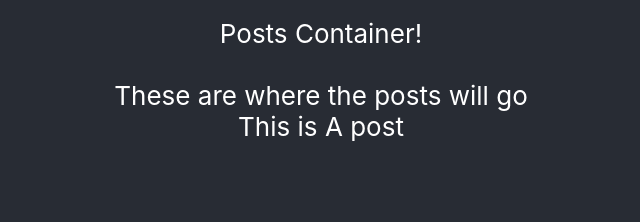
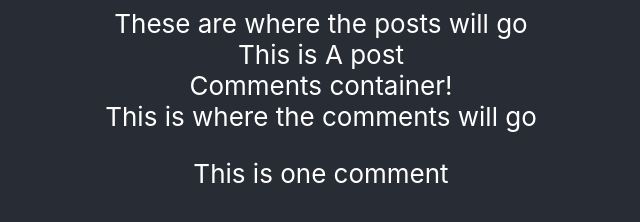
Before and after one commit to Crankums/little-tale-frontend, a React (Create React App) app: page / in a window 1280 px wide. Shown: the part 444-666 px from the top of the page, without its empty margins (319-959 px from the left). Built offline with nearby package versions, Linux system fonts and the light colour scheme; no server answers.

Commit message:
create comment skeleton

```diff
--- a/src/components/comments/Comment.js
+++ b/src/components/comments/Comment.js
@@ -0,0 +1,15 @@
+import React, { Component } from "react";
+
+class Comment extends Component{
+
+    render(){
+
+        return(
+            <div>
+                <p>This is one comment</p>
+            </div>
+        )
+    }
+}
+
+export default Comment
--- a/src/components/comments/Comments.js
+++ b/src/components/comments/Comments.js
@@ -0,0 +1,16 @@
+import React, { Component } from "react";
+import Comment from "./Comment";
+
+class Comments extends Component{
+
+    render(){
+        return(
+            <div>
+                This is where the comments will go
+                <Comment />
+            </div>
+        )
+    }
+}
+
+export default Comments
--- a/src/components/posts/Post.js
+++ b/src/components/posts/Post.js
@@ -1,4 +1,5 @@
 import React, { Component } from 'react'
+import CommentsContainer from '../../containers/CommentsContainer'
 
 class Post extends Component{
 
@@ -6,6 +7,7 @@ class Post extends Component{
         return(
             <div>
                 This is A post
+                <CommentsContainer />
             </div>
         )
     }
--- a/src/containers/CommentsContainer.js
+++ b/src/containers/CommentsContainer.js
@@ -0,0 +1,17 @@
+import React, { Component } from "react";
+import Comments from "../components/comments/Comments";
+
+class CommentsContainer extends Component{
+
+    render(){
+        return(
+            <div>
+                Comments container!
+                <Comments />
+            </div>
+        )
+    }
+
+}
+
+export default CommentsContainer
```
